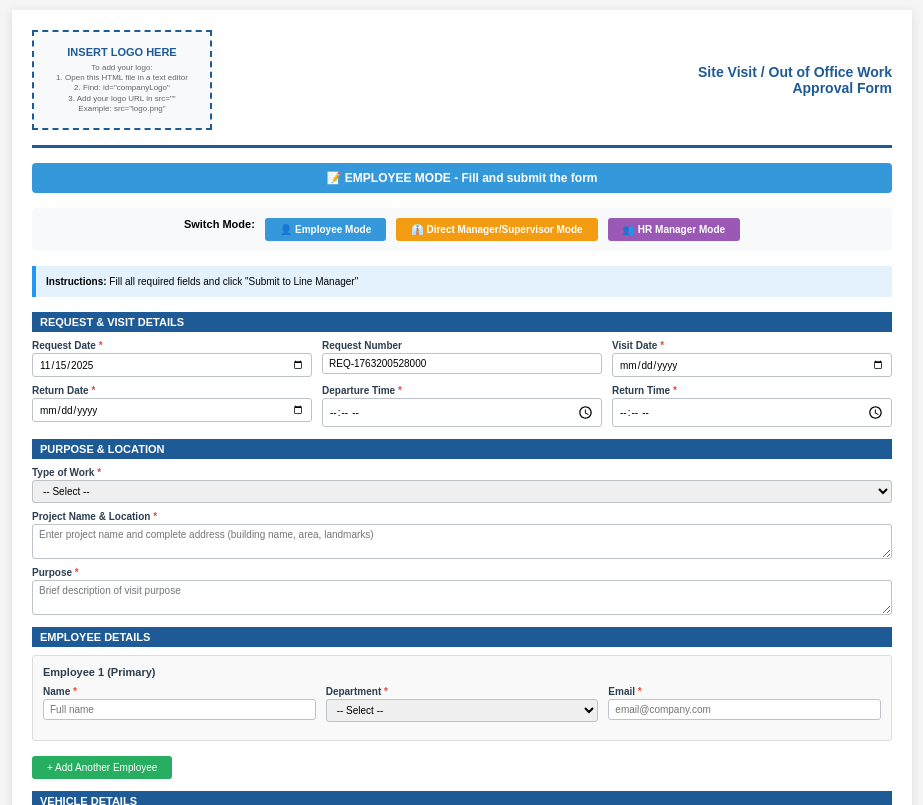
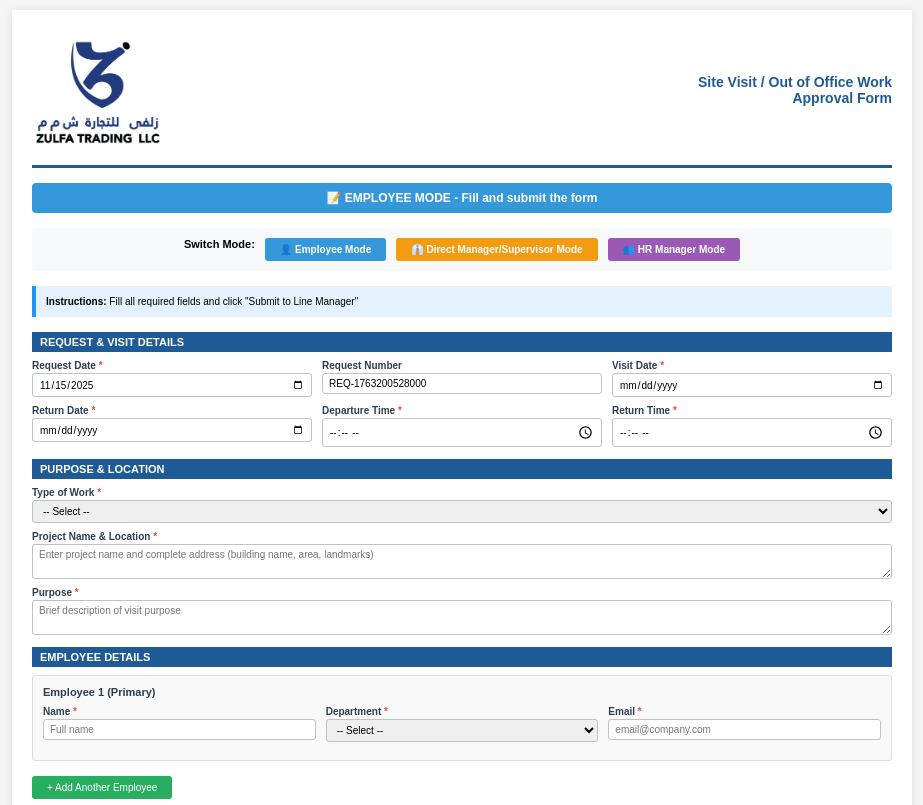
Before and after one commit to zulfatrading/site-visit-approval, a plain HTML site: page index.html in a window 1280 px wide. Shown: the top 805 px of the page, without its empty margins (178-1101 px from the left). Drawn offline with Linux system fonts and the light colour scheme.

Commit message:
Update index.html

```diff
--- a/index.html
+++ b/index.html
@@ -455,7 +455,7 @@
     <div class="container">
         <div class="header">
             <div class="logo-section">
-                <img src="" alt="Zulfa Trading LLC" class="company-logo" id="companyLogo">
+                <img src="Zulfa logo.jpeg" alt="Zulfa Trading LLC" class="company-logo" id="companyLogo">
 
                 <div class="logo-placeholder">
                     <div class="logo-placeholder-title">INSERT LOGO HERE</div>
```
